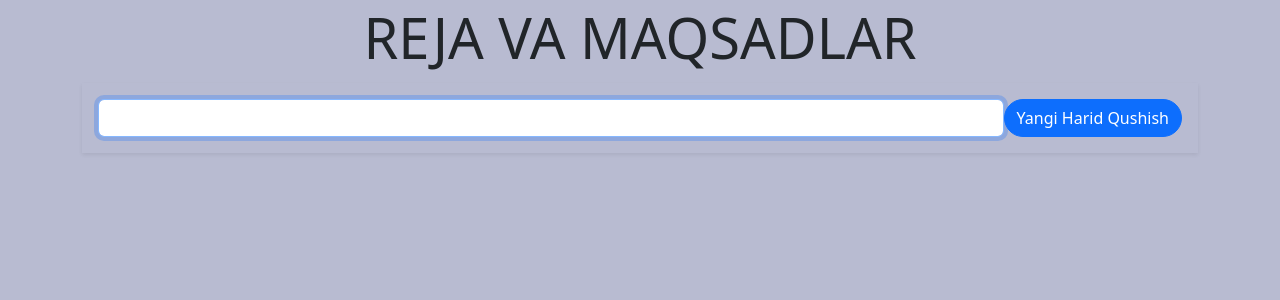
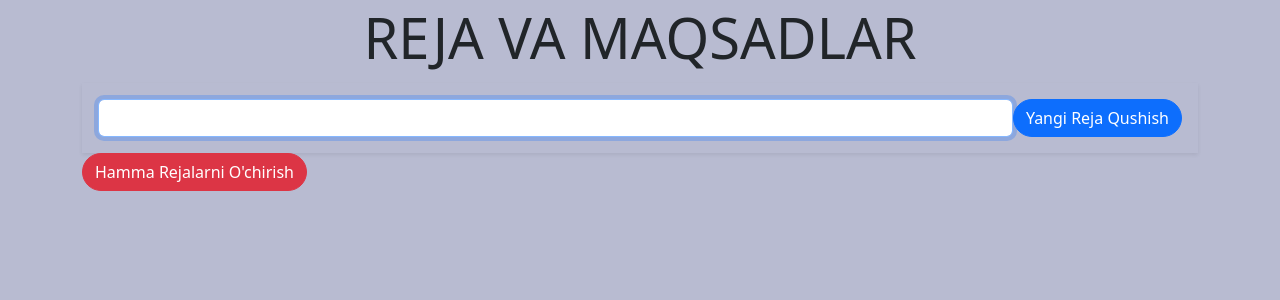
Before and after one commit to hamidjonashuraliev/REJA, a Node server app: page / in a window 1280 px wide. Shown: the top 300 px of the page. Run offline with Node 20, Linux system fonts and the light colour scheme.

Commit message:
fix: refactor

```diff
--- a/server.js
+++ b/server.js
@@ -39,11 +39,11 @@ app.get("/author", (req, res) => {
 });
 
 app.get("/", function (req, res) {
-    res.render("harid");
+    res.render("reja");
 });
 
 const server = http.createServer(app);
 let PORT = 3000;
 server.listen(PORT, function () {
-    console.log(`The server is running successfully on port: ${PORT}`);
+    console.log(`The server is running successfully on port:${PORT}, http://localhost:${PORT}`);
 });
--- a/views/harid.ejs
+++ b/views/reja.ejs
@@ -25,12 +25,14 @@
         style="flex: 1"
         />
         <button class="btn btn-primary" style="border-radius: 28px">
-            Yangi Harid Qushish
+            Yangi Reja Qushish
     </button>
        </div>
     </form>
       </div>
-
+      <button id="clean-all" class="btn btn-danger" style="border-radius: 20px">
+        Hamma Rejalarni  O'chirish
+      </button>
     </div>
 </body>
 </html>
```
